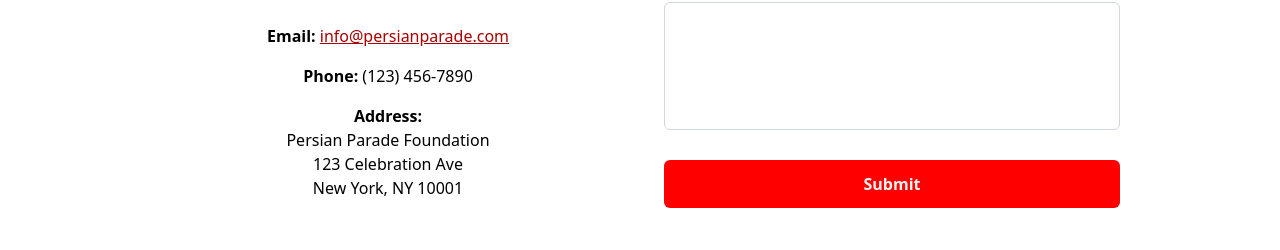
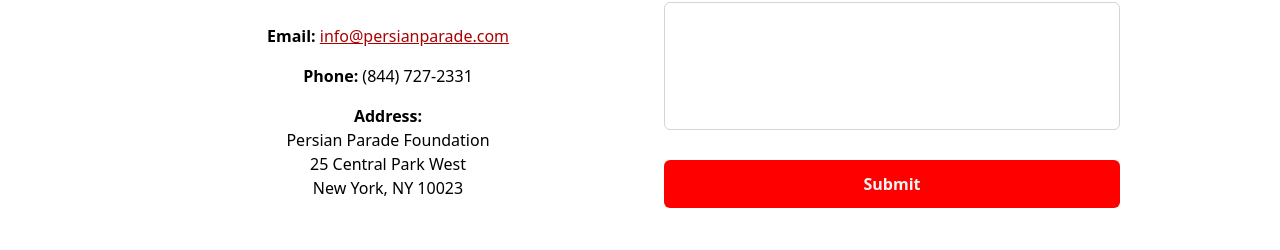
Before and after one commit to ColbyHman/persian-parade-website, a React (Vite) app: page /contact-us in a window 1280 px wide. Shown: the part 504-754 px from the top of the page. Built offline with nearby package versions, Linux system fonts and the light colour scheme.

Commit message:
Fixed contact info

```diff
--- a/src/pages/ContactUs.jsx
+++ b/src/pages/ContactUs.jsx
@@ -31,13 +31,13 @@
                   </a>
                 </p>
                 <p>
-                  <strong>Phone:</strong> (123) 456-7890
+                  <strong>Phone:</strong> (844) 727-2331
                 </p>
                 <p>
                   <strong>Address:</strong><br />
                   Persian Parade Foundation<br />
-                  123 Celebration Ave<br />
-                  New York, NY 10001
+                  25 Central Park West<br />
+                  New York, NY 10023
                 </p>
               </div>
             </div>
```
